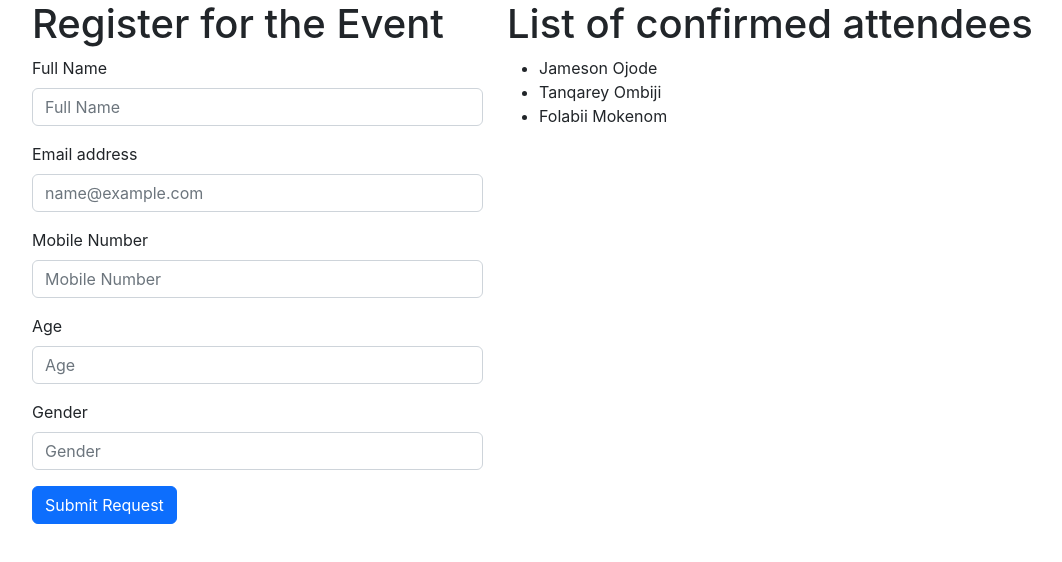
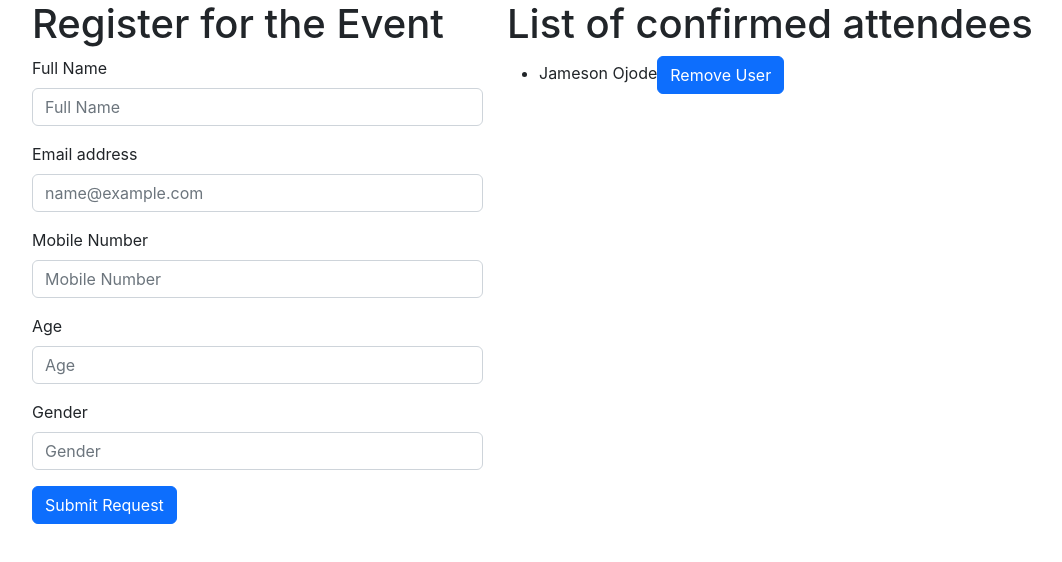
Before and after one commit to brooksd/standup-hooks, a React (Create React App) app: page / in a window 1280 px wide. Shown: the top 562 px of the page, without its empty margins (50-1112 px from the left). Built offline with nearby package versions, Linux system fonts and the light colour scheme; data requests are answered from the project's data file.

Commit message:
delete button

```diff
--- a/db.json
+++ b/db.json
@@ -7,22 +7,6 @@
       "mobileNumber": "0711225368",
       "age": "25",
       "gender": "male"
-        },
-        {
-            "id": 2,
-            "fullName": "Tanqarey Ombiji",
-            "emailAddress": "folako@example.com",
-            "mobileNumber": "0766556473",
-            "age": "27",
-            "gender": "male"
-        },
-        {
-            "id": 3,
-            "fullName": "Folabii Mokenom",
-            "emailAddress": "folabii@example.com",
-            "mobileNumber": "07388249823",
-            "age": "21",
-            "gender": "female"
     }
   ]
 }
--- a/src/App.js
+++ b/src/App.js
@@ -1,15 +1,38 @@
-import React, {useState, useEffect} from 'react';
+import React, {useState, useEffect, useReducer} from 'react';
 import './App.css';
 
+
+// function reducer(state, action){
+//   switch (action.type){
+//     case "remove":
+//       return {remove: state.remove -1}
+//       default:
+//         return state
+//   }
+
+// }
 function App() {
   //state declaration
   const [attendees, setAttendees] = useState([]);
   const [form, setFormData] = useState({});
 
+  // const [list, setList] = useState([]);
+
+  function deleteList(id) {
+    fetch(`http://localhost:3200/users/${id}`, {
+      method: "DELETE",
+    })
+      .then((r) => r.json())
+      .then(() => {
+        const del = attendees.filter((users) => users.id !== id);
+        setAttendees(del);
+      });
+  }
+
   const fetchData = () => {
-    fetch("http://localhost:4000/users")
+    fetch("http://localhost:3200/users")
     .then(res => res.json())
-    .then(data => {setAttendees(data)})
+    .then(data => setAttendees(data))
   }
 
   useEffect(() => {
@@ -18,7 +41,28 @@ function App() {
 
   const handleSubmit = () => {
 
+    // fetch("http://localhost:4000/users", {
+    //   method: "POST",
+    //   headers: { "Content-Type": "application/json" },
+    //   body: JSON.stringify({ ...obj })
+    // }).then(() => fetchData())
   }
+
+  // function handleSubmit(obj) {
+  //   console.log(obj);
+  //   fetch("http://localhost:8001/transactions", {
+  //     method: "POST",
+  //     headers: { "Content-Type": "application/json" },
+  //     body: JSON.stringify({ ...obj, "amount": parseInt(obj.amount) })
+  //   }).then(() => fetcher())
+  // }
+
+    // const [state, dispatch] = useReducer(reducer, {remove: []})
+
+    // function remove(){
+    //   dispatch({})
+
+    // }
   return (
     <div className="container">
       <div className='row'>
@@ -52,7 +96,10 @@ function App() {
           <h1>List of confirmed attendees</h1>
           <ul>
             {attendees.map( attendee => (
-              <li key={attendee.id}>{attendee.fullName}</li>
+              <li>
+                {attendee.fullName}
+                <button class="btn btn-primary" onClick={() => deleteList(attendee.id)}>Remove User</button>
+              </li>
             ))}
           </ul>
 
```
Lines whose indentation alone changed are shown as unchanged.
